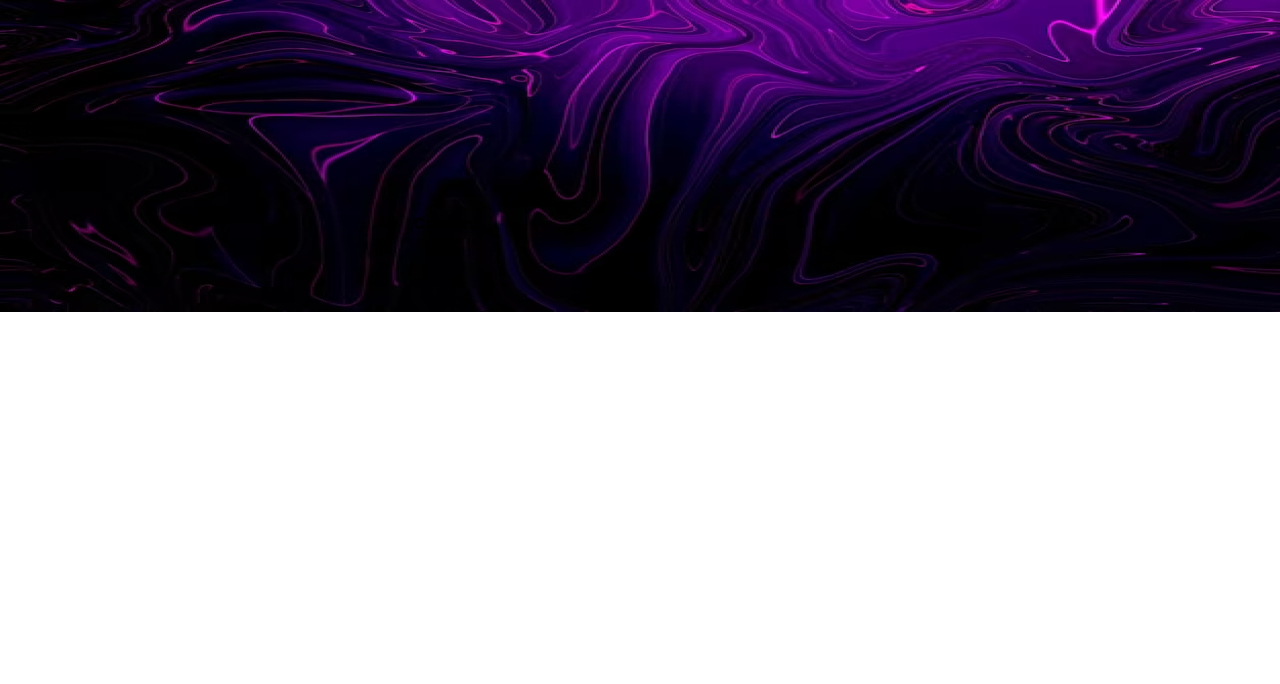
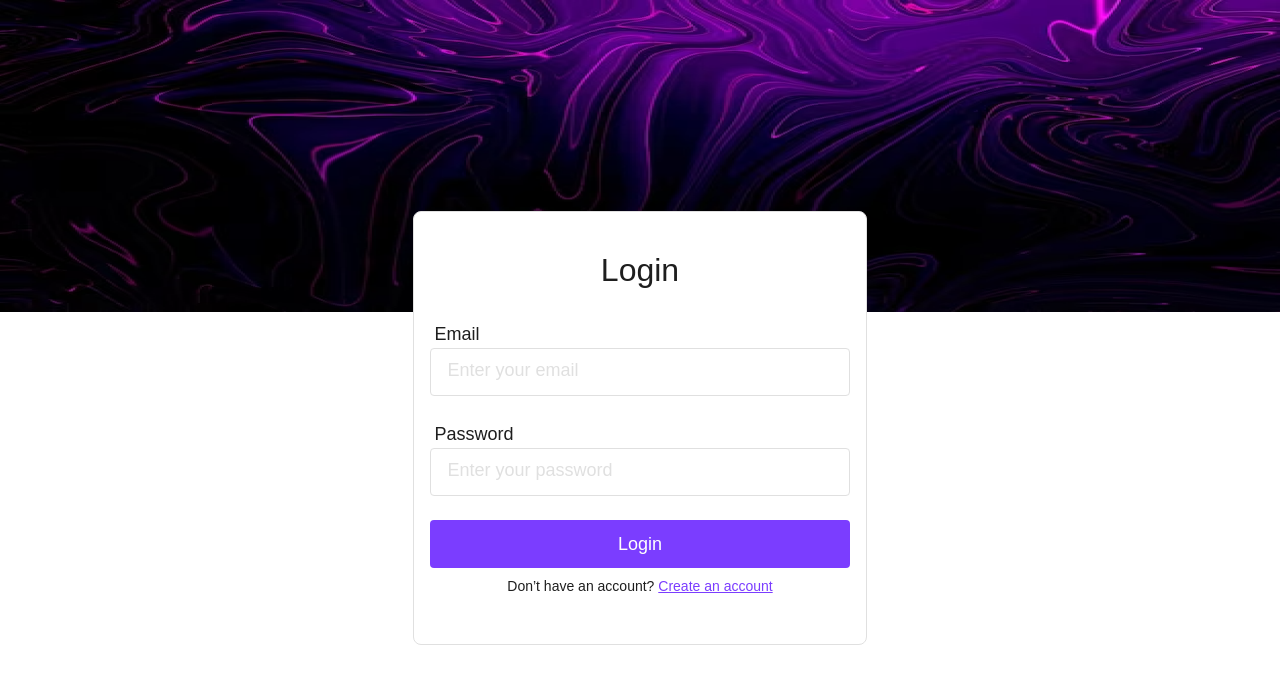
Before and after one commit to khobiziilyes/red-do, a React (Vite) app: page / in a window 1280 px wide. Shown: the top 684 px of the page. Built offline with nearby package versions, Linux system fonts and the light colour scheme.

Commit message:
Created the basic AuthCard.

```diff
--- a/src/App.tsx
+++ b/src/App.tsx
@@ -1,9 +1,12 @@
 import styles from "./App.module.css";
+import { AuthCard } from "./components";
 
 function App() {
   return (
     <div className={styles.container}>
-      <div className={styles["signin-signup"]}>Content</div>
+      <div className={styles["signin-signup"]}>
+        <AuthCard onLogin={() => {}} onCreateAccount={() => {}} />
+      </div>
     </div>
   );
 }
--- /dev/null
+++ b/src/components/AuthCard/AuthCard.module.css
@@ -0,0 +1,121 @@
+.container,
+.container * {
+  box-sizing: border-box;
+}
+
+.container {
+  position: relative;
+
+  display: inline-flex;
+  flex-direction: column;
+  align-items: center;
+  justify-content: flex-start;
+
+  padding: 48px 16px;
+  gap: 8px;
+
+  background: #ffffff;
+  border-color: #e0e0e0;
+
+  border-radius: 8px;
+  border-style: solid;
+  border-width: 1px;
+}
+
+.title {
+  color: #1e1e1e;
+  text-align: left;
+  font:
+    400 32px/20px "Montserrat",
+    sans-serif;
+  position: relative;
+  padding-bottom: 32px;
+}
+
+.input-group {
+  width: 100%;
+  position: relative;
+  padding-bottom: 16px;
+}
+
+.input-text {
+  color: #1e1e1e;
+  text-align: left;
+  font:
+    400 18px/20px "Montserrat",
+    sans-serif;
+  padding: 4px;
+}
+
+.input-input {
+  display: flex;
+  flex-direction: row;
+  align-items: center;
+  justify-content: flex-start;
+
+  background: #ffffff;
+  border-color: #e0e0e0;
+
+  padding: 14px 16px;
+  gap: 222px;
+
+  border-radius: 4px;
+  border-style: solid;
+  border-width: 1px;
+
+  width: 100%;
+  height: 48px;
+}
+
+.input-input::placeholder {
+  color: #e0e0e0;
+  text-align: left;
+  font:
+    400 18px/20px "Montserrat",
+    sans-serif;
+  min-width: 100%;
+}
+
+.cta {
+  flex-shrink: 0;
+  width: 100%;
+  height: 48px;
+  position: relative;
+  border: none;
+
+  color: #ffffff;
+  text-align: center;
+  font:
+    400 18px/20px "Montserrat",
+    sans-serif;
+
+  background: #7b3dff;
+  border-radius: 4px;
+}
+
+.cta:hover {
+  background: #a175ff;
+}
+
+.account-existence-prompt {
+  text-align: center;
+  font:
+    400 14px/20px "Montserrat",
+    sans-serif;
+  position: relative;
+}
+
+.account-existence-text {
+  color: #1e1e1e;
+  font:
+    400 14px/20px "Montserrat",
+    sans-serif;
+}
+
+.account-existence-anchor {
+  color: #7b3dff;
+  font:
+    400 14px/20px "Montserrat",
+    sans-serif;
+  text-decoration: underline;
+}
--- /dev/null
+++ b/src/components/AuthCard/AuthCard.tsx
@@ -0,0 +1,61 @@
+import styles from "./AuthCard.module.css";
+
+type InputProps = {
+  text: string;
+} & React.InputHTMLAttributes<HTMLInputElement>;
+
+const Input = ({ text, ...props }: InputProps) => (
+  <div className={styles["input-group"]}>
+    <div className={styles["input-text"]}>{text}</div>
+
+    <input type="text" className={styles["input-input"]} {...props} />
+  </div>
+);
+
+type ButtonProps = {
+  text: string;
+} & React.ButtonHTMLAttributes<HTMLButtonElement>;
+
+const Button = ({ text, ...props }: ButtonProps) => (
+  <button className={`${styles["cta"]}`} {...props}>
+    {text}
+  </button>
+);
+
+type AuthCardProps = {
+  onLogin: () => void;
+  onCreateAccount: () => void;
+};
+
+export const AuthCard = ({ onLogin, onCreateAccount }: AuthCardProps) => {
+  return (
+    <div className={styles.container}>
+      <div className={styles.title}>Login</div>
+
+      <Input text="Email" placeholder="Enter your email" />
+      <Input
+        text="Password"
+        placeholder="Enter your password"
+        type="password"
+      />
+
+      <Button text="Login" onClick={onLogin} />
+
+      <div className={styles["account-existence-prompt"]}>
+        <span>
+          <span className={styles["account-existence-text"]}>
+            Don’t have an account?{" "}
+          </span>
+
+          <a
+            href="#"
+            className={styles["account-existence-anchor"]}
+            onClick={onCreateAccount}
+          >
+            Create an account
+          </a>
+        </span>
+      </div>
+    </div>
+  );
+};
--- /dev/null
+++ b/src/components/index.tsx
@@ -0,0 +1 @@
+export { AuthCard } from "./AuthCard/AuthCard";
```
